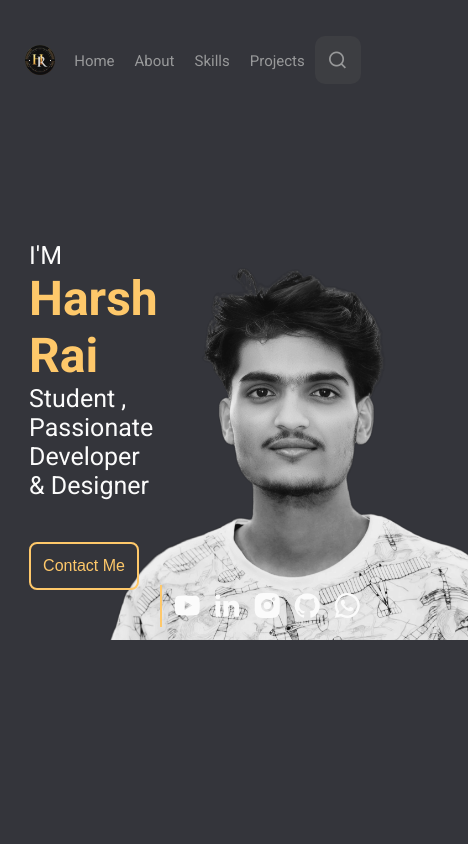
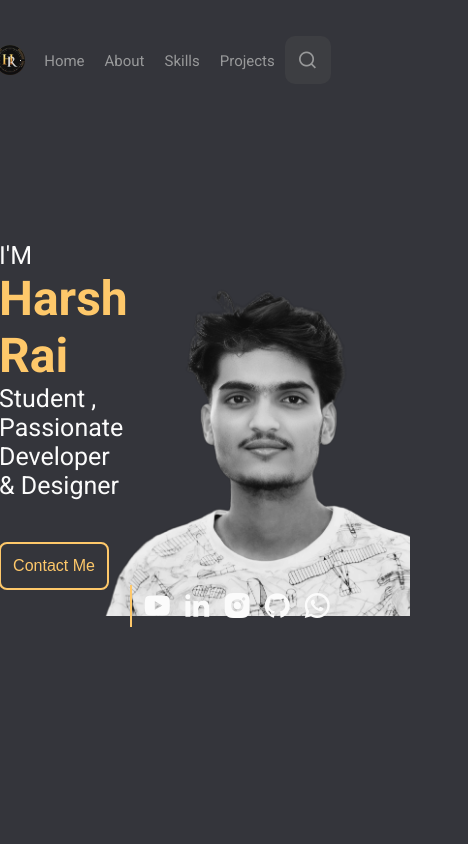
Before and after one commit to harshrai515/Portfolio_2, a plain HTML site: page index.html in a window 390 px wide. Shown: the top 844 px of the page, 468 px wide, since content can reach past the window. Drawn offline with nearby package versions, Linux system fonts and the light colour scheme.

Commit message:
Update style.css

```diff
--- a/style.css
+++ b/style.css
@@ -492,12 +492,12 @@ footer {
 
   header {
     height: 105vh;
-    padding: 36px 100px;
+    padding: 36px 70px;
     background-image: url(asset/file3.png);
     background-position: 70px;
     background-size: contain;
     background-repeat: no-repeat;
-    width: 120vw;
+    width: 105vw;
   }
 
   header nav{
```
